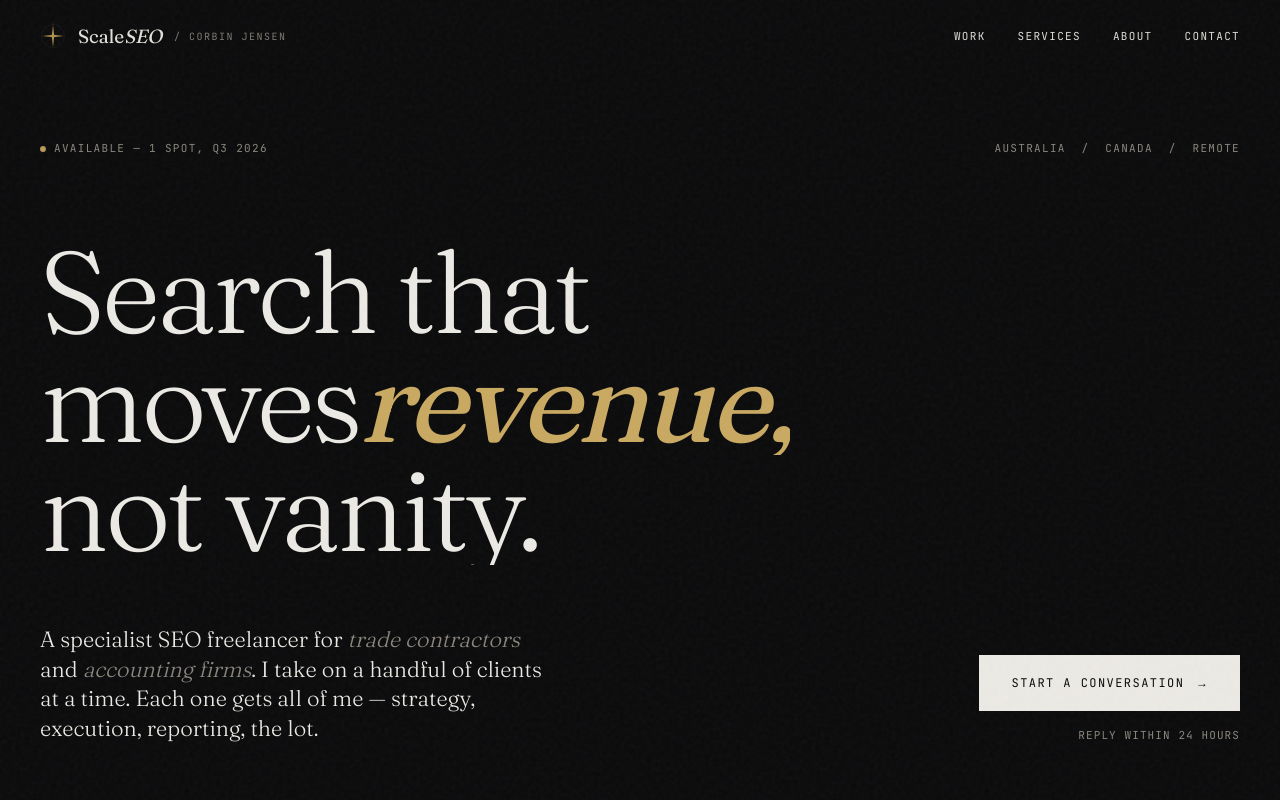
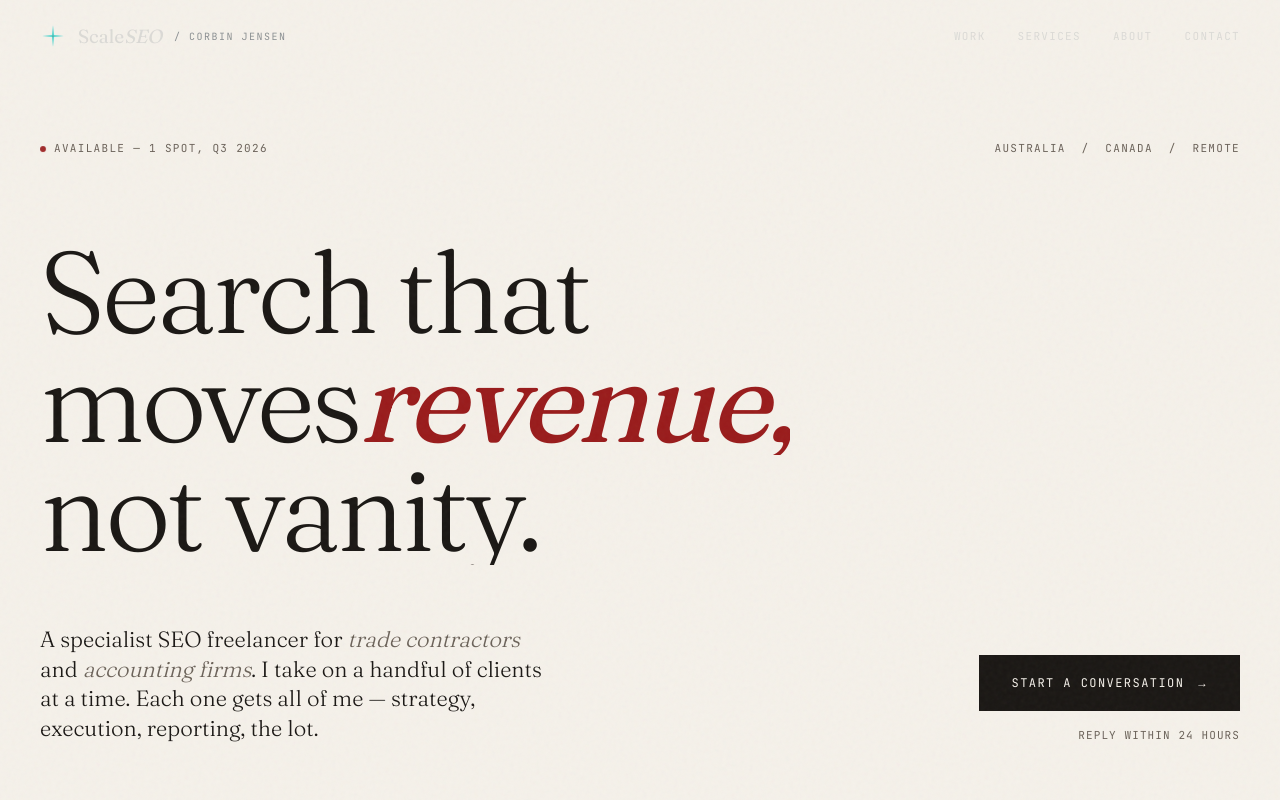
Before and after one commit to ScaleCRMCO/scaleseo, a Next.js app: page / in a window 1280 px wide. Shown: the top 800 px of the page. Built offline with nearby package versions, Linux system fonts and the light colour scheme.

Commit message:
Update globals.css

```diff
--- a/src/app/globals.css
+++ b/src/app/globals.css
@@ -5,14 +5,14 @@
 
 :root {
   /* Colors */
-  --bg: #0B0B0C;
-  --bg-elev: #131315;
-  --ink: #ECEAE5;
-  --ink-dim: #8A867E;
-  --ink-faint: #4A4842;
-  --accent: #C9A961;             /* warm gold — change here for site-wide accent */
-  --line: rgba(236, 234, 229, 0.08);
-  --line-strong: rgba(236, 234, 229, 0.18);
+  --bg: #F5F1EA;
+  --bg-elev: #EBE5DA;
+  --ink: #1A1714;
+  --ink-dim: #6B6259;
+  --ink-faint: #B5AEA3;
+  --accent: #991B1B;             /* crimson — change here for site-wide accent */
+  --line: rgba(26, 23, 20, 0.08);
+  --line-strong: rgba(26, 23, 20, 0.18);
 
   /* Fonts */
   --display: 'Fraunces', 'Times New Roman', serif;
```
